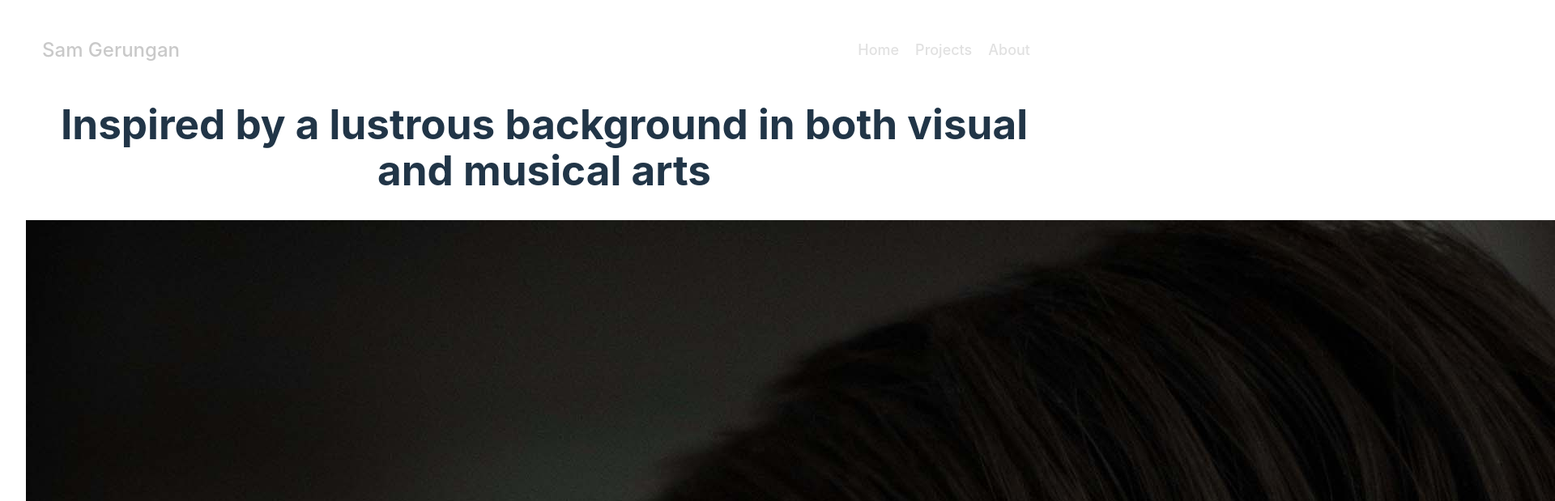
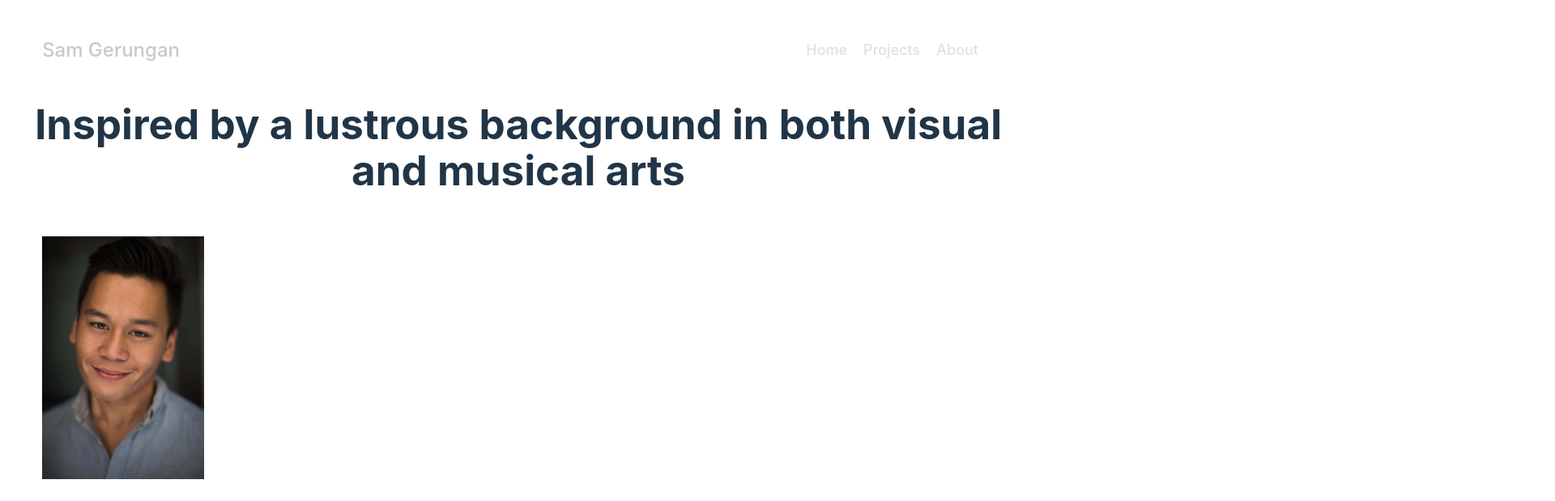
Before and after one commit to Sam-T-G/Sam-Practice-Portfolio, a React (Vite) app: page /about in a window 1280 px wide. Shown: the top 619 px of the page at 81% size, 1920 px wide, since content can reach past the window. Built offline with nearby package versions, Linux system fonts and the light colour scheme.

Commit message:
Update About.css

```diff
--- a/src/components/About.css
+++ b/src/components/About.css
@@ -0,0 +1,20 @@
+.about-container {
+    width: 100%;
+    height: 100%;
+    display: block;
+    justify-content: center; /* Center horizontally */
+    align-items: center; /* Center vertically */
+    background-size: cover;
+    background-position: center;
+  }
+
+  .about-content {
+    display: flex;
+    justify-content: space-between;
+    align-items: center;
+  }
+
+  .about-portrait{
+    height: 300px;
+    margin: 20px;
+  }
```
